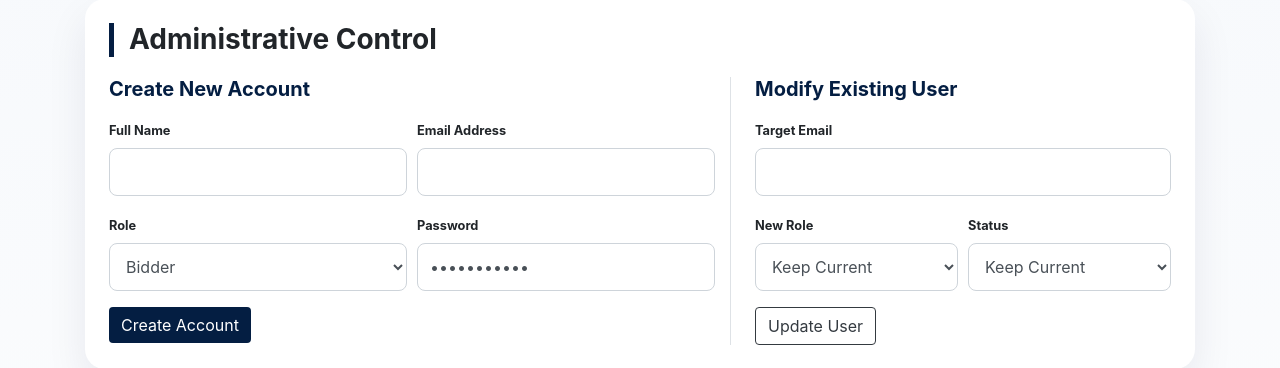
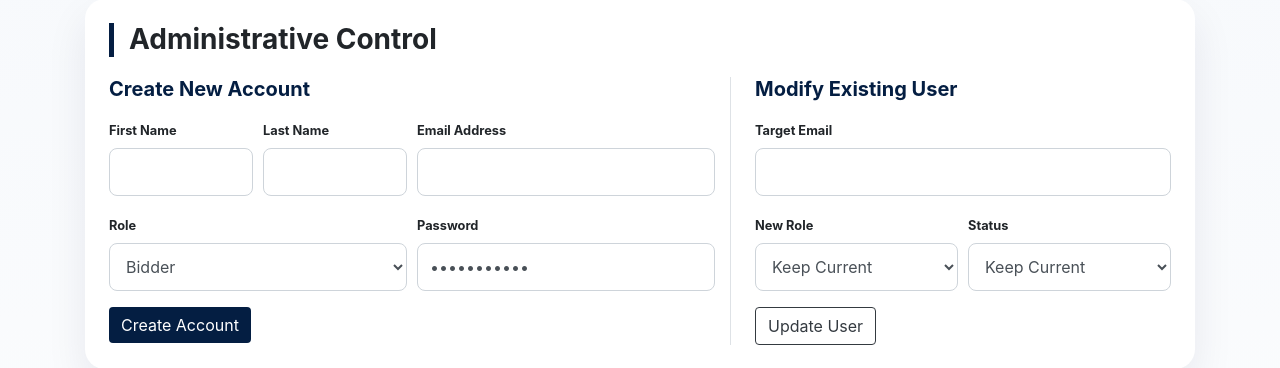
Before and after one commit to HTR0904/NitannyAuctionTBD, a Flask app: template templates/helpdesk_home.html in a window 1280 px wide. Shown: the part 471-839 px from the top of the page. Run offline with Flask 3, Linux system fonts and the light colour scheme; the template is opened without the code that fills it, so the values that code supplies are empty; some libraries are stand-ins or nearby versions.

Commit message:
update account creation in helpdesk

```diff
--- a/templates/helpdesk_home.html
+++ b/templates/helpdesk_home.html
@@ -14,7 +14,6 @@
         .btn-navy { background-color: var(--navy); color: white; border: none; }
         .btn-navy:hover { color: white; background-color: var(--navy-soft); }
 
-        /* New Navy Outline Style */
         .btn-outline-navy { color: var(--navy); border: 1px solid var(--navy); background-color: transparent; }
         .btn-outline-navy:hover { background-color: var(--navy); color: white; }
 
@@ -34,7 +33,6 @@
         .section-header { border-left: 5px solid var(--navy); padding-left: 15px; margin-bottom: 20px; }
         .nested-tree { border-left: 1px solid #d7e2f2; margin-left: 10px; padding-left: 15px; }
 
-        /* Spacing and Alignment */
         .work-card table td { vertical-align: middle !important; padding: 1.1rem 0.75rem !important; }
         .ticket-subject { line-height: 1.4; display: block; margin-bottom: 4px; }
     </style>
@@ -104,9 +102,13 @@
                 <h5 class="font-weight-bold text-navy mb-3">Create New Account</h5>
                 <form action="/helpdesk/create_account" method="POST">
                     <div class="form-row">
-                        <div class="form-group col-md-6">
-                            <label class="small font-weight-bold">Full Name</label>
-                            <input type="text" class="form-control" name="full_name" required>
+                        <div class="form-group col-md-3">
+                            <label class="small font-weight-bold">First Name</label>
+                            <input type="text" class="form-control" name="first_name" required>
+                        </div>
+                        <div class="form-group col-md-3">
+                            <label class="small font-weight-bold">Last Name</label>
+                            <input type="text" class="form-control" name="last_name" required>
                         </div>
                         <div class="form-group col-md-6">
                             <label class="small font-weight-bold">Email Address</label>
```
Also changed, not shown: routes/helpdesk.py (+8 -6 lines).
